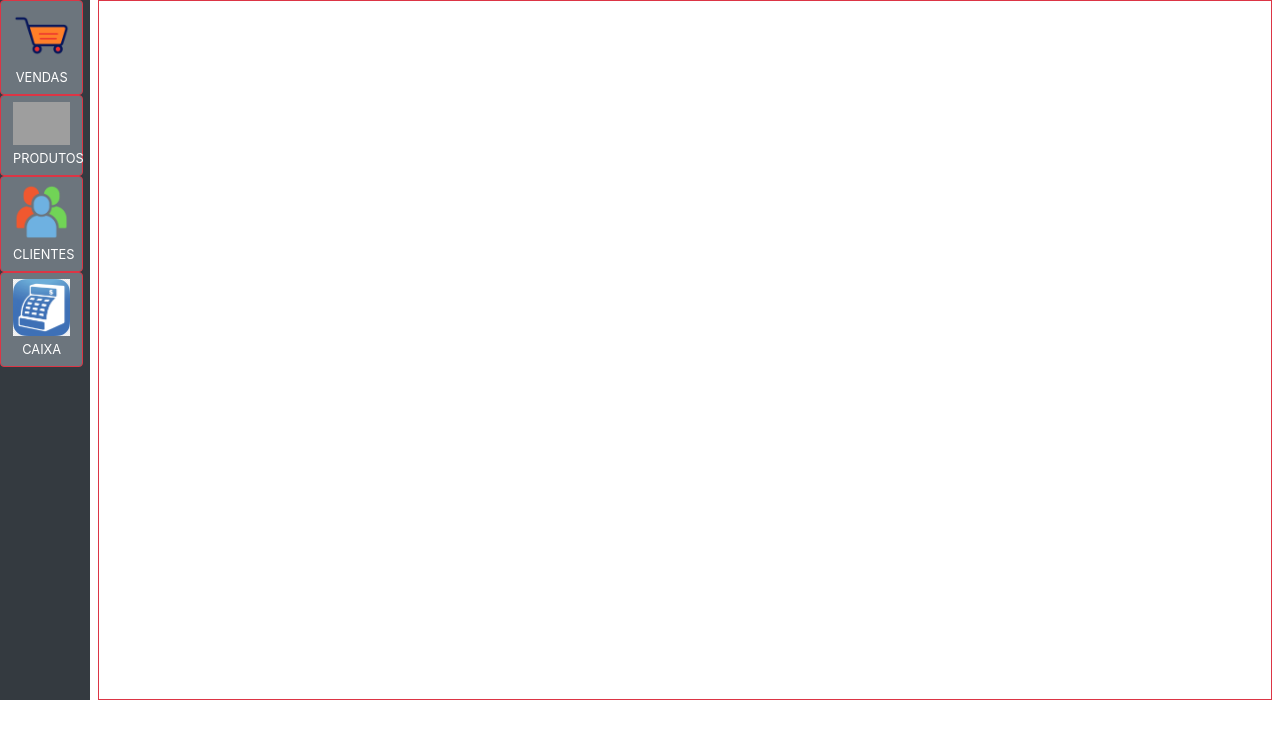
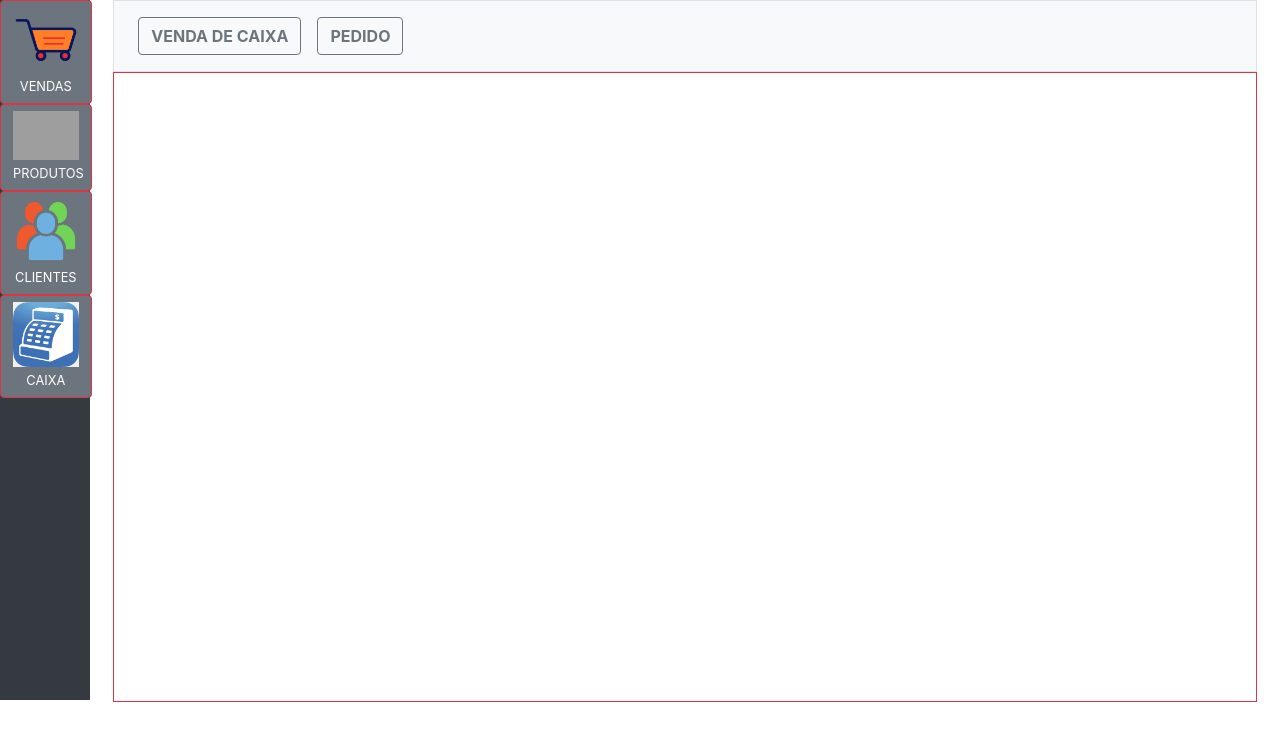
Before and after one commit to WalterSilva5/WS-PDV, a Django app: template wspdv/templates/main.html in a window 1280 px wide. Shown: the top 741 px of the page. Run offline with Django 3.2, Linux system fonts and the light colour scheme; the template is opened without the code that fills it, so the values that code supplies are empty; some libraries are stand-ins or nearby versions; grey boxes are pictures that could not be loaded.

Commit message:
view atualizada

```diff
--- a/wspdv/templates/main.html
+++ b/wspdv/templates/main.html
@@ -21,26 +21,26 @@
             <nav id="sidebar" class="bg-dark" style="width:90px; margin:0;">
                 <ul class="nav">
                     <li>
-                        <button class="btn btn-secondary border border-danger col-10 text-center" style="width:100px;">
+                        <button class="btn btn-secondary border border-danger col-11 text-center" style="width:100px;">
                             <img class="img-fluid" src="{% static 'wspdv/img/icons/carrinho.png' %}" alt="">
                             <br>
                             <small>VENDAS</small>
                         </button>
                     </li>
                     <li>
-                        <button class="btn btn-secondary border border-danger col-10 text-center" style="width:100px;">
+                        <button class="btn btn-secondary border border-danger col-11 text-center" style="width:100px;">
                             <img class="img-fluid " src="{% static 'wspdv/img/icons/produto.png' %}" alt="">
                             <br>
                             <small>PRODUTOS</small></button>
                     </li>
                     <li>
-                        <button class="btn btn-secondary border border-danger col-10 text-center" style="width:100px;">
+                        <button class="btn btn-secondary border border-danger col-11 text-center" style="width:100px;">
                             <img class="img-fluid" src="{% static 'wspdv/img/icons/cliente.png' %}" alt="">
                             <br>
                             <small>CLIENTES</small></button>
                     </li>
                     <li>
-                        <button class="btn btn-secondary border border-danger col-10 text-center" style="width:100px;">
+                        <button class="btn btn-secondary border border-danger col-11 text-center" style="width:100px;">
                             <img class="img-fluid" src="{% static 'wspdv/img/icons/caixa.png' %}" alt="">
                             <br>
                             <small>CAIXA</small></button>
@@ -49,7 +49,27 @@
                 </ul>
             </nav>
 
-            <div class="border border-danger col-sm-11 container" style="height:700px;">
+            <!-- VENDAS -->
+            <div class="col-sm-11 container" style="height:700px;">
+                <div id="vendas">
+                    <nav class="navbar navbar-expand-lg navbar-light bg-light border boder-secondary">
+                        <div id="my-nav">
+                            <ul class="navbar-nav mr-auto">
+                                <li class="nav-item active">
+                                    <a class="nav-link" href="#"><button
+                                            class="btn btn-outline-secondary font-weight-bold">VENDA DE
+                                            CAIXA</button></a>
+                                </li>
+                                <li class="nav-item active">
+                                    <a class="nav-link" href="#"><button
+                                            class="btn btn-outline-secondary  font-weight-bold">PEDIDO</button></a>
+                                </li>
+                            </ul>
+                        </div>
+                    </nav>
+                </div>
+                <div class="col-12 border border-danger" style="min-height:630px"></div>
+                <!-- FIM VENDAS -->
                 {% block content %}
 
                 {% endblock%}
```
Also changed, not shown: WindowsAPP.py (renamed from windows_app/wspdv/main.py).
